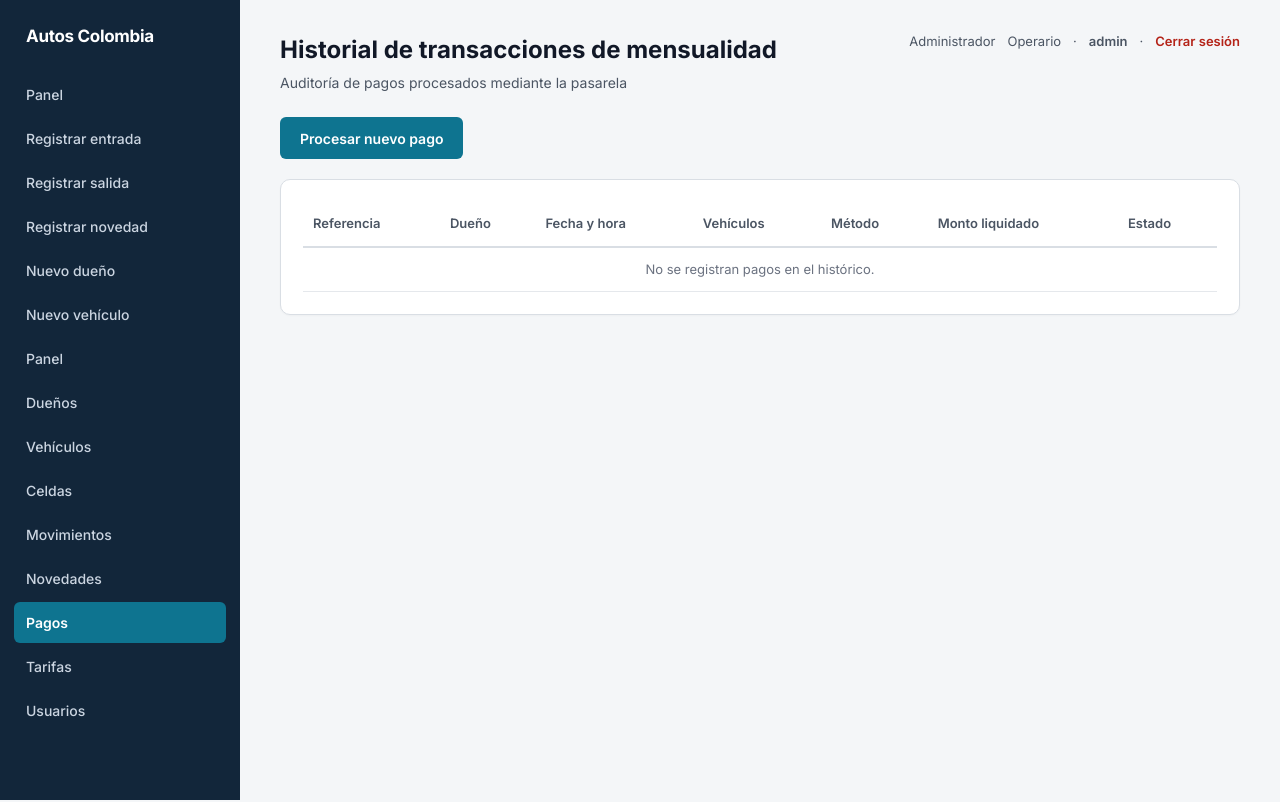
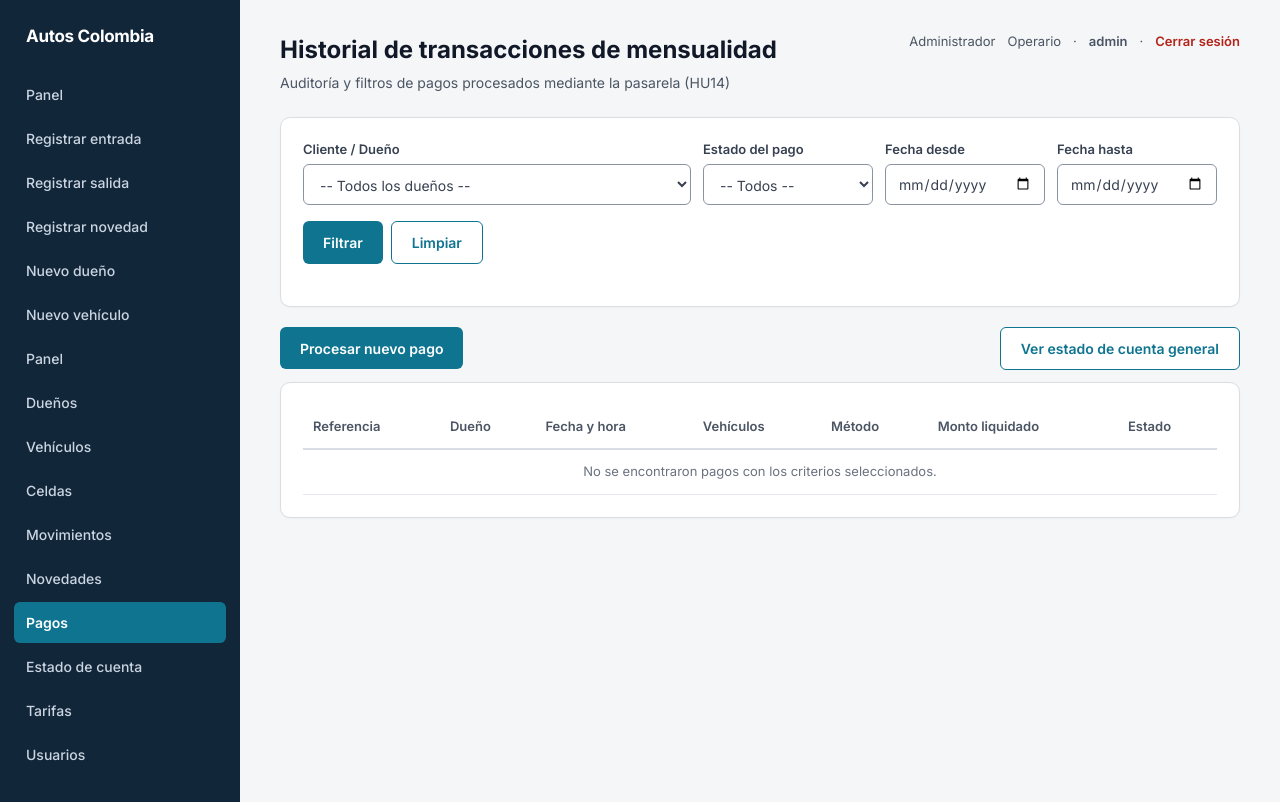
Before and after one commit to Victor-Quiceno/autos-colombia, a Spring Boot app: page /pagos/historial in a window 1280 px wide. Run offline with Spring Boot 4, Linux system fonts and the light colour scheme; a user stored in the database is signed in; data comes from the database, SQL or seed files in the repository; data that the repository does not hold is empty; some of the project's set-up classes (security, data sources, template engines, error pages and the like) are left out, and stand-ins take their place; some libraries are stand-ins or nearby versions.

Commit message:
feat: T13 - Estado de cuenta por dueno y filtros en historial de pagos (HU14)

```diff
--- a/src/main/java/com/autos_colombia/controller/PagoController.java
+++ b/src/main/java/com/autos_colombia/controller/PagoController.java
@@ -93,10 +93,26 @@ public class PagoController {
     }
 
     @GetMapping("/historial")
-    public String historial(Model model) {
-        model.addAttribute("pagos", pagoService.obtenerTodos());
+    public String historial(@RequestParam(value = "idDueno", required = false) Long idDueno,
+                            @RequestParam(value = "estadoPago", required = false) String estadoPago,
+                            @RequestParam(value = "fechaInicio", required = false) @org.springframework.format.annotation.DateTimeFormat(iso = org.springframework.format.annotation.DateTimeFormat.ISO.DATE) java.time.LocalDate fechaInicio,
+                            @RequestParam(value = "fechaFin", required = false) @org.springframework.format.annotation.DateTimeFormat(iso = org.springframework.format.annotation.DateTimeFormat.ISO.DATE) java.time.LocalDate fechaFin,
+                            Model model) {
+        model.addAttribute("pagos", pagoService.filtrarHistorial(idDueno, estadoPago, fechaInicio, fechaFin));
+        model.addAttribute("duenos", duenoService.obtenerTodos());
+        model.addAttribute("idDuenoSeleccionado", idDueno);
+        model.addAttribute("estadoPagoSeleccionado", estadoPago);
+        model.addAttribute("fechaInicioSeleccionada", fechaInicio);
+        model.addAttribute("fechaFinSeleccionada", fechaFin);
         model.addAttribute("moduloActivo", "pagos");
         return "pagos/historial";
+    }
+
+    @GetMapping("/estado-cuenta")
+    public String estadoCuenta(Model model) {
+        model.addAttribute("estadosCuenta", pagoService.obtenerEstadosCuenta());
+        model.addAttribute("moduloActivo", "estado-cuenta");
+        return "pagos/estado-cuenta";
     }
 
     @GetMapping("/notificaciones")
--- a/src/main/java/com/autos_colombia/repository/PagoRepository.java
+++ b/src/main/java/com/autos_colombia/repository/PagoRepository.java
@@ -12,4 +12,5 @@ public interface PagoRepository extends JpaRepository<Pago, Long> {
     Optional<Pago> findByReferenciaTransaccion(String referenciaTransaccion);
     List<Pago> findAllByOrderByFechaPagoDesc();
     List<Pago> findByDuenoIdOrderByFechaPagoDesc(Long duenoId);
+    Optional<Pago> findFirstByDuenoIdAndEstadoPagoOrderByFechaPagoDesc(Long duenoId, String estadoPago);
 }
--- a/src/main/resources/templates/fragments/layout.html
+++ b/src/main/resources/templates/fragments/layout.html
@@ -31,6 +31,7 @@
         <a th:href="@{/movimientos}" th:class="${activeTab == 'movimientos' || activeTab == 'entrada' || activeTab == 'salida'} ? 'nav-item on' : 'nav-item'">Movimientos</a>
         <a th:href="@{/novedades}" th:class="${activeTab == 'novedades'} ? 'nav-item on' : 'nav-item'">Novedades</a>
         <a th:href="@{/pagos}" th:class="${activeTab == 'pagos'} ? 'nav-item on' : 'nav-item'">Pagos</a>
+        <a th:href="@{/pagos/estado-cuenta}" th:class="${activeTab == 'estado-cuenta'} ? 'nav-item on' : 'nav-item'">Estado de cuenta</a>
         <a th:href="@{/tarifas}" th:class="${activeTab == 'tarifas'} ? 'nav-item on' : 'nav-item'">Tarifas</a>
         <a th:href="@{/admin/usuarios}" th:class="${activeTab == 'usuarios'} ? 'nav-item on' : 'nav-item'">Usuarios</a>
     </div>
--- a/src/main/resources/templates/pagos/historial.html
+++ b/src/main/resources/templates/pagos/historial.html
@@ -1,6 +1,6 @@
 <!DOCTYPE html>
 <html lang="es" xmlns:th="http://www.thymeleaf.org">
-<head th:replace="~{fragments/layout :: header('HU08 · Historial de pagos')}"></head>
+<head th:replace="~{fragments/layout :: header('HU14 · Historial de pagos')}"></head>
 <body>
 
 <div class="layout-wrapper">
@@ -10,10 +10,57 @@
         <div th:replace="~{fragments/layout :: userbar}"></div>
 
         <h1>Historial de transacciones de mensualidad</h1>
-        <p class="sub">Auditoría de pagos procesados mediante la pasarela</p>
+        <p class="sub">Auditoría y filtros de pagos procesados mediante la pasarela (HU14)</p>
 
-        <div class="row" style="justify-content: space-between; align-items: center;">
+        <!-- Filtros de búsqueda -->
+        <div class="card" style="margin-bottom: 20px;">
+            <form method="get" th:action="@{/pagos/historial}">
+                <div class="row" style="display: flex; gap: 12px; align-items: flex-end; flex-wrap: wrap;">
+                    <div style="flex: 1; min-width: 200px;">
+                        <label>Cliente / Dueño
+                            <select class="in" name="idDueno">
+                                <option value="">-- Todos los dueños --</option>
+                                <option th:each="d : ${duenos}"
+                                        th:value="${d.id}"
+                                        th:text="${d.nombreCompleto + ' (' + d.numeroDocumento + ')'}"
+                                        th:selected="${d.id == idDuenoSeleccionado}"></option>
+                            </select>
+                        </label>
+                    </div>
+
+                    <div style="width: 170px;">
+                        <label>Estado del pago
+                            <select class="in" name="estadoPago">
+                                <option value="">-- Todos --</option>
+                                <option value="APROBADO" th:selected="${'APROBADO' == estadoPagoSeleccionado}">Aprobado</option>
+                                <option value="RECHAZADO" th:selected="${'RECHAZADO' == estadoPagoSeleccionado}">Rechazado</option>
+                            </select>
+                        </label>
+                    </div>
+
+                    <div style="width: 160px;">
+                        <label>Fecha desde
+                            <input type="date" class="in" name="fechaInicio" th:value="${fechaInicioSeleccionada}">
+                        </label>
+                    </div>
+
+                    <div style="width: 160px;">
+                        <label>Fecha hasta
+                            <input type="date" class="in" name="fechaFin" th:value="${fechaFinSeleccionada}">
+                        </label>
+                    </div>
+
+                    <div style="display: flex; gap: 8px;">
+                        <button type="submit" class="btn">Filtrar</button>
+                        <a th:href="@{/pagos/historial}" class="btn b2">Limpiar</a>
+                    </div>
+                </div>
+            </form>
+        </div>
+
+        <div class="row" style="justify-content: space-between; align-items: center; margin-bottom: 12px;">
             <a th:href="@{/pagos}" class="btn">Procesar nuevo pago</a>
+            <a th:href="@{/pagos/estado-cuenta}" class="btn b2">Ver estado de cuenta general</a>
         </div>
 
         <div class="card">
@@ -31,7 +78,7 @@
                 </thead>
                 <tbody>
                 <tr th:if="${#lists.isEmpty(pagos)}">
-                    <td colspan="7" style="text-align: center; color: #6b7280;">No se registran pagos en el histórico.</td>
+                    <td colspan="7" style="text-align: center; color: #6b7280;">No se encontraron pagos con los criterios seleccionados.</td>
                 </tr>
                 <tr th:each="p : ${pagos}">
                     <td th:text="${p.referenciaTransaccion}" style="font-weight: 700; color: #0e7490;"></td>
```
Also changed, not shown: src/main/java/com/autos_colombia/dto/EstadoCuentaDTO.java (added, +22 -0 lines), src/main/java/com/autos_colombia/service/PagoService.java (+71 -0 lines), src/main/resources/templates/pagos/estado-cuenta.html (added, +75 -0 lines).
